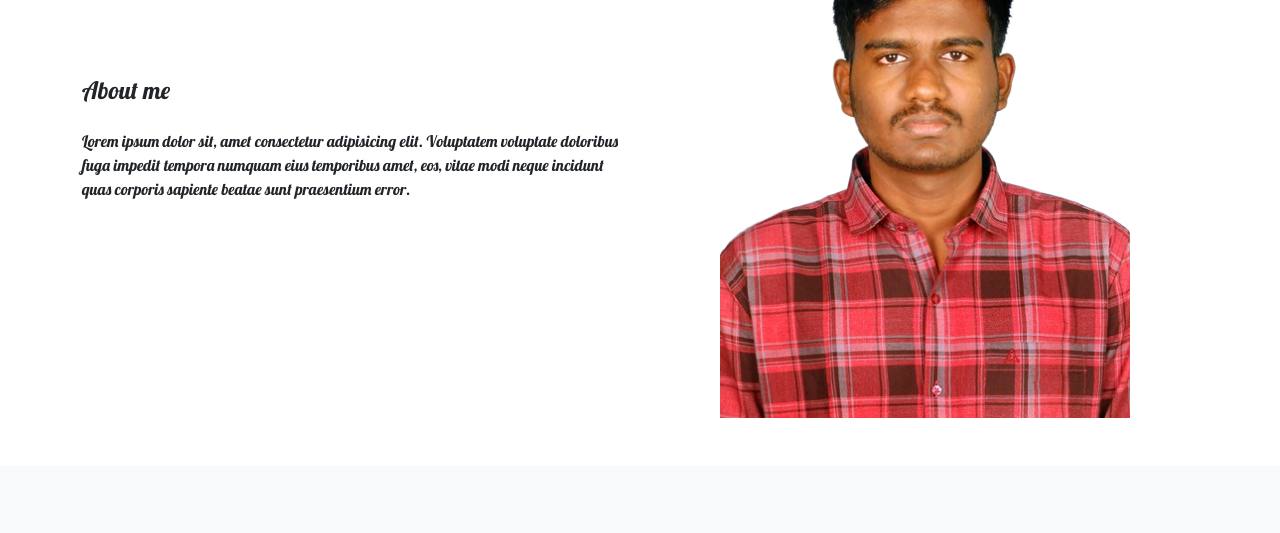
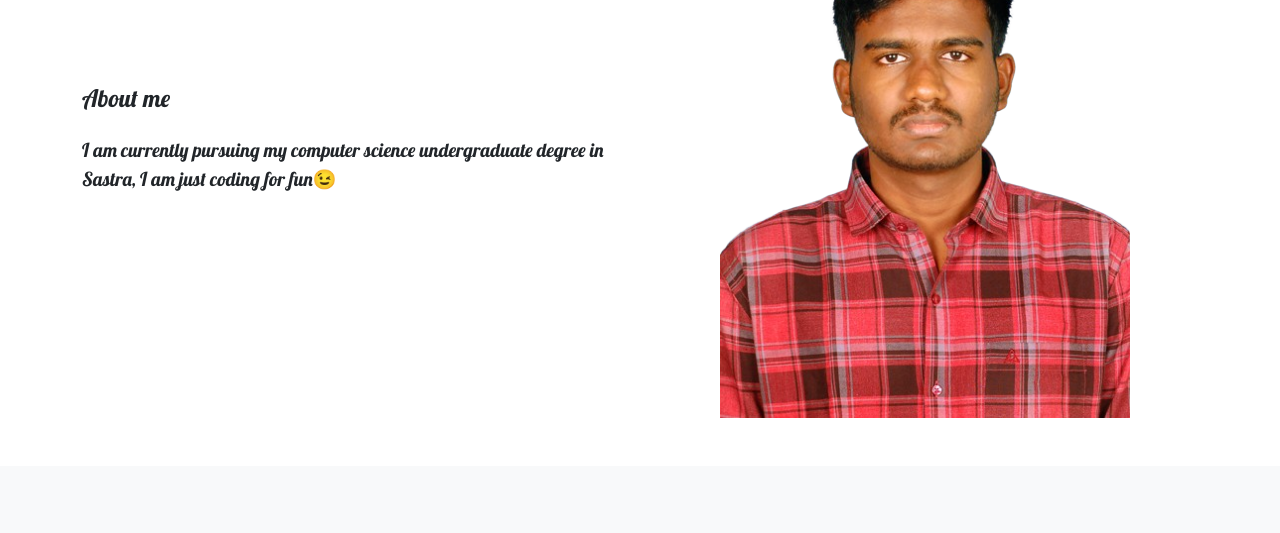
Before and after one commit to justleviackermann/ganesh-portfolio, a plain HTML site: page index.html in a window 1280 px wide. Shown: the part 940-1473 px from the top of the page. Drawn offline with nearby package versions, Linux system fonts and the light colour scheme.

Commit message:
removed unwanted files and edited some code

```diff
--- a/index.html
+++ b/index.html
@@ -69,10 +69,8 @@
                     <h4 class="pb-3">
                         About me
                     </h4>
-                    <p class="pb-3">
-                        Lorem ipsum dolor sit, amet consectetur adipisicing elit. Voluptatem voluptate doloribus fuga
-                        impedit tempora numquam eius temporibus amet, eos, vitae modi neque incidunt quas corporis
-                        sapiente beatae sunt praesentium error.
+                    <p style="font-size: larger;" class="pb-3">
+                       I am currently pursuing my computer science undergraduate degree in Sastra, I am just coding for fun😉
                     </p>
                 </div>
                 <div class="col-md-6 text-center py-5">
```
Also changed, not shown: ch.html (deleted, +0 -11 lines), CSS-Logo-2011.png (deleted), eren-yeager-the-end-attack-on-titan-thumb.jpg (deleted), png-transparent-javascript-logo-html-javascript-logo-angle-text-rectangle-thumbnail.png (deleted), png-transparent-the-c-programming-language-computer-programming-programmer-others-blue-class-logo.png (deleted), web-1012467_1280.webp (deleted).
